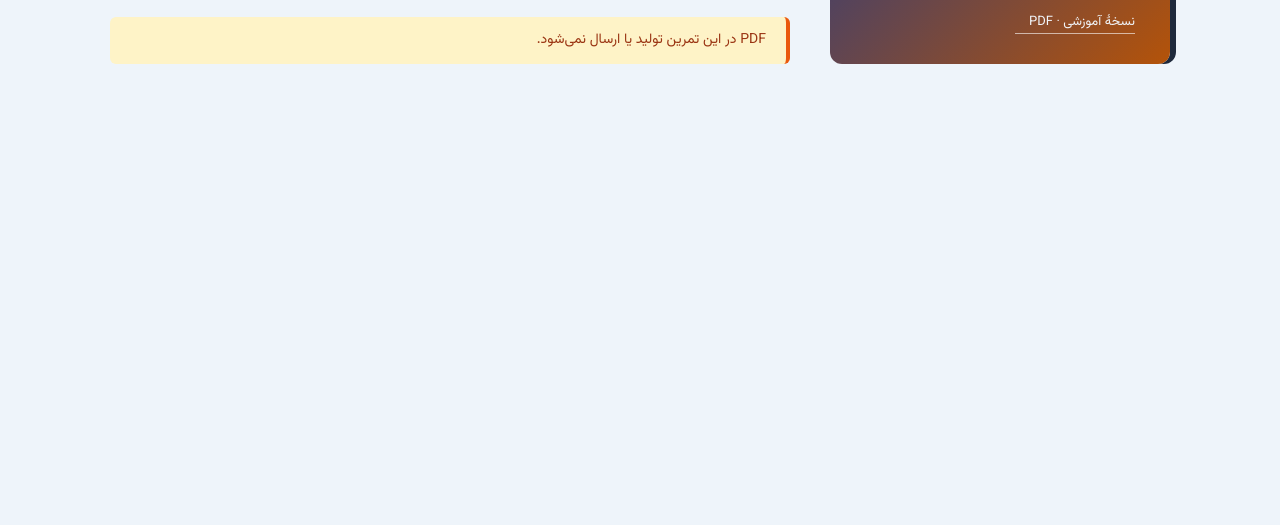
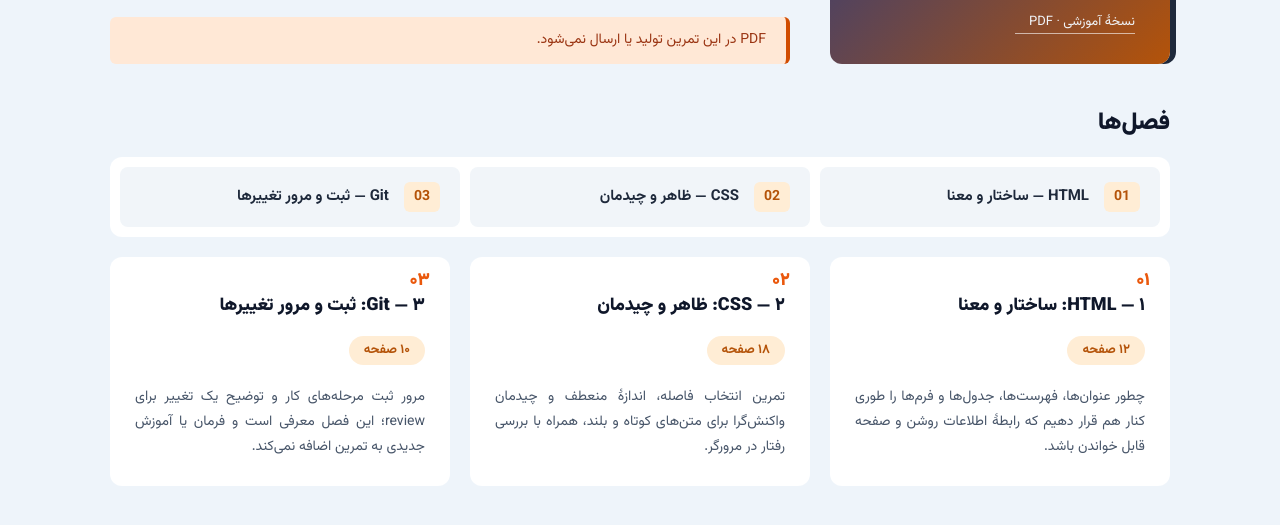
Before and after one commit to shamim-zabihi/hw4-2, a plain HTML site: page index.html in a window 1280 px wide. Shown: the part 339-864 px from the top of the page. Before the commit the page ends 800 px from the top, so only its background shows below. Drawn offline with Linux system fonts and the light colour scheme.

Commit message:
add chapters table of contents and detailed chapter cards

```diff
--- a/index.html
+++ b/index.html
@@ -1,5 +1,6 @@
 <!DOCTYPE html>
 <html lang="fa" dir="rtl">
+
 <head>
     <meta charset="UTF-8">
     <meta name="viewport" content="width=device-width, initial-scale=1.0">
@@ -9,9 +10,9 @@
     <link href="https://fonts.googleapis.com/css2?family=Vazirmatn:wght@400;700;900&display=swap" rel="stylesheet">
     <link rel="stylesheet" href="style.css">
 </head>
+
 <body>
 
-    <!-- هدر -->
     <header class="site-header">
         <div class="container">
             <div class="header-inner">
@@ -23,34 +24,28 @@
             </div>
         </div>
     </header>
-
-    <!-- بخش هیرو (کاور و متن‌ها) -->
     <main class="container">
         <section class="hero-section">
 
-            <!-- ستون سمت راست: کاور رنگی -->
+
             <div class="cover-box">
-                <!-- دکمه وب -->
                 <span class="badge-web">وب</span>
 
-                <!-- متن کاور -->
                 <div class="cover-text">
                     <h2>راهنمای شروع<br>یادگیری وب</h2>
                 </div>
 
-                <!-- بخش پایین کاور: خط و متن -->
                 <div class="cover-footer">
                     <span class="line"></span>
                     <span class="footer-text">نسخهٔ آموزشی · PDF</span>
                 </div>
             </div>
 
-            <!-- ستون سمت چپ: متن‌ها و کارت‌ها -->
             <div class="hero-content">
                 <h1 class="main-title">راهنمای شروع یادگیری وب</h1>
-                <p class="intro-text">سه فصل کوتاه برای کسی که می‌خواهد ساختار صفحه، ظاهر و ثبت تغییرهای خود را مرور کند.</p>
+                <p class="intro-text">سه فصل کوتاه برای کسی که می‌خواهد ساختار صفحه، ظاهر و ثبت تغییرهای خود را مرور
+                    کند.</p>
 
-                <!-- کارت‌های مشخصات -->
                 <div class="specs-grid">
                     <div class="spec-card">
                         <span class="spec-label">زبان</span>
@@ -66,14 +61,59 @@
                     </div>
                 </div>
 
-                <!-- کادر قرمز/نارنجی -->
                 <div class="warning-box">
                     <p>PDF در این تمرین تولید یا ارسال نمی‌شود.</p>
                 </div>
             </div>
 
         </section>
+        <section class="chapters-section">
+            <h2 class="section-title">فصل‌ها</h2>
+
+            <div class="toc-wrapper">
+                <div class="toc-grid">
+                    <a href="#chapter-1" class="toc-item">
+                        <span class="toc-num">01</span>
+                        <span class="toc-text">HTML — ساختار و معنا</span>
+                    </a>
+                    <a href="#chapter-2" class="toc-item">
+                        <span class="toc-num">02</span>
+                        <span class="toc-text">CSS — ظاهر و چیدمان</span>
+                    </a>
+                    <a href="#chapter-3" class="toc-item">
+                        <span class="toc-num">03</span>
+                        <span class="toc-text">Git — ثبت و مرور تغییرها</span>
+                    </a>
+                </div>
+            </div>
+            <div class="chapter-cards-grid">
+                <div class="chapter-card">
+                    <span class="chapter-badge-num">۰۱</span>
+                    <h3 class="chapter-name">۱ — HTML: ساختار و معنا</h3>
+                    <span class="chapter-badge">۱۲ صفحه</span>
+                    <p class="chapter-desc">چطور عنوان‌ها، فهرست‌ها، جدول‌ها و فرم‌ها را طوری کنار هم قرار دهیم که
+                        رابطهٔ اطلاعات روشن و صفحه قابل خواندن باشد.</p>
+                </div>
+
+                <div class="chapter-card">
+                    <span class="chapter-badge-num">۰۲</span>
+                    <h3 class="chapter-name">۲ — CSS: ظاهر و چیدمان</h3>
+                    <span class="chapter-badge">۱۸ صفحه</span>
+                    <p class="chapter-desc">تمرین انتخاب فاصله، اندازهٔ منعطف و چیدمان واکنش‌گرا برای متن‌های کوتاه و
+                        بلند، همراه با بررسی رفتار در مرورگر.</p>
+                </div>
+
+                <div class="chapter-card">
+                    <span class="chapter-badge-num">۰۳</span>
+                    <h3 class="chapter-name">۳ — Git: ثبت و مرور تغییرها</h3>
+                    <span class="chapter-badge">۱۰ صفحه</span>
+                    <p class="chapter-desc">مرور ثبت مرحله‌های کار و توضیح یک تغییر برای review؛ این فصل معرفی است و
+                        فرمان یا آموزش جدیدی به تمرین اضافه نمی‌کند.</p>
+                </div>
+            </div>
+        </section>
     </main>
 
 </body>
+
 </html>
--- a/style.css
+++ b/style.css
@@ -1,4 +1,3 @@
-/* ===== تنظیمات پایه ===== */
 * {
     box-sizing: border-box;
     margin: 0;
@@ -19,7 +18,6 @@ body {
     padding: 0 20px;
 }
 
-/* ===== هدر ===== */
 .site-header {
     padding: 20px 0;
 }
@@ -31,7 +29,7 @@ body {
     background-color: #fff;
     border-radius: 50px;
     padding: 12px 35px;
-    box-shadow: 0 4px 15px rgba(0,0,0,0.03);
+    box-shadow: 0 4px 15px rgba(0, 0, 0, 0.03);
 }
 
 .logo {
@@ -53,18 +51,14 @@ body {
     font-size: 15px;
 }
 
-/* =========================================
-   بخش هیرو (چیدمان دو ستونه)
-   ========================================= */
 .hero-section {
     display: grid;
-    grid-template-columns: 1fr 2fr; /* ستون راست کاور، ستون چپ محتوا */
+    grid-template-columns: 1fr 2fr;
     gap: 40px;
     margin-top: 30px;
-    align-items: stretch; /* کاور و متن هم‌قد میشن */
+    align-items: stretch;
 }
 
-/* --- ۱. کادر رنگی (سمت راست) --- */
 .cover-box {
     background: linear-gradient(135deg, #1e3a8a, #b45309);
     border-radius: 12px;
@@ -74,23 +68,19 @@ body {
     display: flex;
     flex-direction: column;
     justify-content: center;
-
-    /* خط تیره سمت راست کادر */
     box-shadow: 6px 0px 0px #1e293b;
 }
 
-/* دکمه وب */
 .badge-web {
     position: absolute;
     top: 20px;
     right: 20px;
-    border: 1px solid rgba(255,255,255,0.6);
+    border: 1px solid rgba(255, 255, 255, 0.6);
     padding: 4px 18px;
     border-radius: 20px;
     font-size: 14px;
 }
 
-/* متن کاور (راست‌چین) */
 .cover-text {
     width: 100%;
     padding-right: 15px;
@@ -101,15 +91,14 @@ body {
     font-size: 26px;
     font-weight: 900;
     line-height: 1.6;
-    text-align: right; /* راست چین */
+    text-align: right;
     margin-top: 50px;
 }
 
-/* بخش پایین کاور: خط و متن */
 .cover-footer {
     display: flex;
-    flex-direction: column-reverse; /* خط بالا، متن پایین */
-    align-items: flex-start; /* چپ‌چین کردن خط و متن */
+    flex-direction: column-reverse;
+    align-items: flex-start;
     justify-content: flex-start;
     margin-top: 50px;
     width: 100%;
@@ -120,8 +109,8 @@ body {
     display: block;
     width: 120px;
     height: 1px;
-    background-color: rgba(255,255,255,0.6);
-    margin-bottom: 8px; /* فاصله خط از متن */
+    background-color: rgba(255, 255, 255, 0.6);
+    margin-bottom: 8px;
 }
 
 .cover-footer .footer-text {
@@ -129,7 +118,6 @@ body {
     color: #f1f5f9;
 }
 
-/* --- ۲. بخش متن‌ها (سمت چپ) --- */
 .hero-content {
     display: flex;
     flex-direction: column;
@@ -142,17 +130,16 @@ body {
     color: #0f172a;
     margin-bottom: 15px;
     font-weight: 900;
-    text-align: right; /* راست چین */
+    text-align: right;
 }
 
 .intro-text {
     font-size: 16px;
     color: #475569;
     margin-bottom: 25px;
-    text-align: right; /* راست چین */
+    text-align: right;
 }
 
-/* کارت‌های مشخصات */
 .specs-grid {
     display: grid;
     grid-template-columns: repeat(3, 1fr);
@@ -165,7 +152,7 @@ body {
     border: 1px solid #e2e8f0;
     border-radius: 8px;
     padding: 15px;
-    text-align: right; /* راست چین */
+    text-align: right;
 }
 
 .spec-label {
@@ -182,13 +169,117 @@ body {
     color: #b45309;
 }
 
-/* کادر نارنجی */
+
 .warning-box {
-    background-color: #fef3c7;
-    border-right: 4px solid #ea580c; /* خط نارنجی سمت راست */
+    background-color: #FFE8D6;
+    border-right: 4px solid #D14C00;
     padding: 12px 20px;
     border-radius: 6px;
     font-size: 14px;
     color: #9a3412;
-    text-align: right; /* راست چین */
+    text-align: right;
 }
+
+.chapters-section {
+    margin-top: 40px;
+    margin-bottom: 50px;
+}
+
+.section-title {
+    font-size: 24px;
+    color: #0f172a;
+    margin-bottom: 15px;
+    font-weight: 900;
+    text-align: right;
+}
+
+.toc-wrapper {
+    background-color: #fff;
+    padding: 10px;
+    border-radius: 12px;
+    margin-bottom: 20px;
+}
+
+.toc-grid {
+    display: grid;
+    grid-template-columns: repeat(3, 1fr);
+    gap: 10px;
+}
+
+.toc-item {
+    display: flex;
+    align-items: center;
+    background-color: #f1f5f9;
+    padding: 15px 20px;
+    border-radius: 8px;
+    text-decoration: none;
+    color: #1e293b;
+}
+
+.toc-num {
+    background-color: #ffedd5;
+    color: #b45309;
+    padding: 4px 10px;
+    border-radius: 6px;
+    font-size: 14px;
+    font-weight: bold;
+    margin-left: 15px;
+}
+
+.toc-text {
+    font-size: 15px;
+    font-weight: bold;
+}
+
+.chapter-cards-grid {
+    display: grid;
+    grid-template-columns: repeat(3, 1fr);
+    gap: 20px;
+}
+
+.chapter-card {
+    background-color: #fff;
+    border-radius: 12px;
+    padding: 25px;
+    position: relative;
+    display: flex;
+    flex-direction: column;
+}
+
+.chapter-badge-num {
+    position: absolute;
+    top: 10px;
+    right: 20px;
+    color: #ea580c;
+    font-weight: 900;
+    font-size: 18px;
+}
+
+.chapter-name {
+    font-size: 18px;
+    color: #0f172a;
+    font-weight: 900;
+    margin-bottom: 15px;
+    text-align: right;
+    margin-top: 10px;
+}
+
+.chapter-badge {
+    display: block;
+    background-color: #ffedd5;
+    color: #b45309;
+    padding: 4px 15px;
+    border-radius: 20px;
+    font-size: 13px;
+    font-weight: bold;
+    width: fit-content;
+    margin-bottom: 20px;
+}
+
+.chapter-desc {
+    font-size: 14px;
+    color: #475569;
+    text-align: justify;
+    line-height: 1.8;
+    margin: 0;
+}
```
